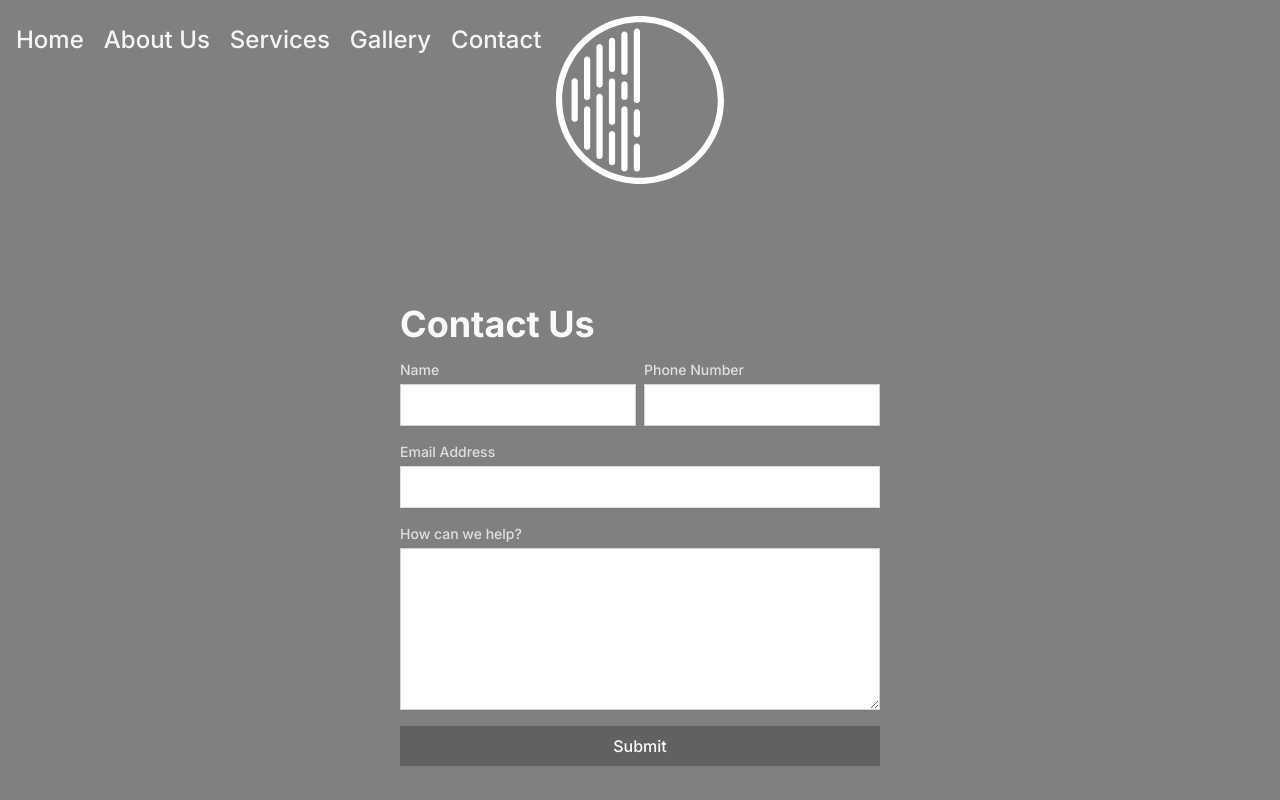
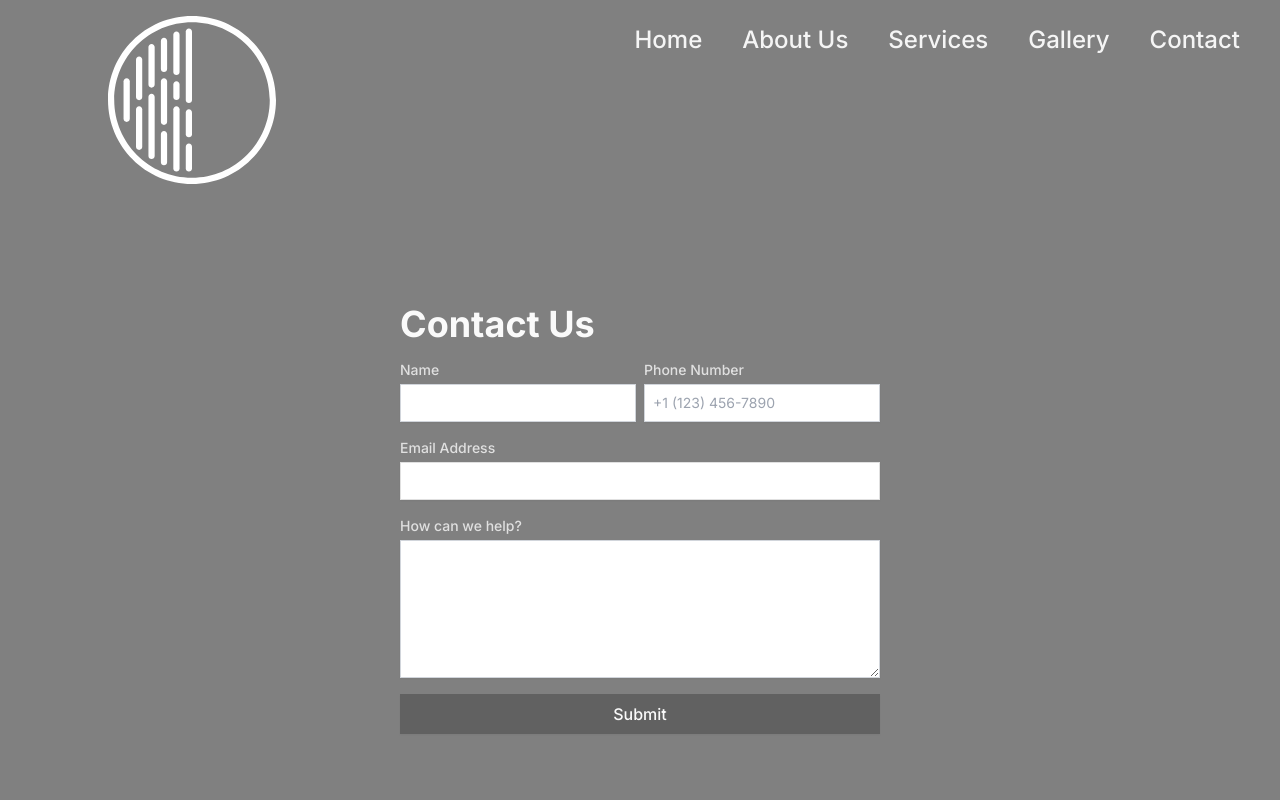
Before and after one commit to aaronfllr-freelance/carolina-spa-movers, a Next.js app: page /contact in a window 1280 px wide. Shown: the top 800 px of the page. Built offline with nearby package versions, Linux system fonts and the light colour scheme.

Commit message:
Update Tailwind config and form inputs

```diff
--- a/public/forms/__forms.html
+++ b/public/forms/__forms.html
@@ -2,9 +2,10 @@
     <head></head>
     <body>
         <form name="contact" data-netlify="true" hidden>
-            <input type="hidden" name="form-name" value="feedback" />
+            <input type="hidden" name="form-name" value="contact" />
             <input name="name" type="text" />
-            <input name="email" type="text" />
+            <imput name="phone" type="tel" />
+            <input name="email" type="email" />
             <input name="message" type="text" />
         </form>
     </body>
--- a/src/components/Contact/ContactForm.tsx
+++ b/src/components/Contact/ContactForm.tsx
@@ -1,5 +1,6 @@
 "use client"
-import React, { useState } from 'react';
+import usePhoneNumberFormatter from '@/hooks/telFormatter';
+import React, { useState, useEffect } from 'react';
 
 const ContactForm: React.FC = () => {
     const [formData, setFormData] = useState({
@@ -9,30 +10,37 @@ const ContactForm: React.FC = () => {
         message: ''
     });
 
+    const { value: formattedPhone, onChange: handlePhoneChange } = usePhoneNumberFormatter(formData.phone);
+
     const handleChange = (e: React.ChangeEvent<HTMLInputElement | HTMLTextAreaElement>) => {
         const { name, value } = e.target;
-        setFormData({
-            ...formData,
-            [name]: value
-        });
+        if (name === 'phone') {
+            if (e.target instanceof HTMLInputElement) {
+                handlePhoneChange(e as React.ChangeEvent<HTMLInputElement>);
+            }
+            setFormData({
+                ...formData,
+                [name]: value.replace(/[^\d]/g, '') // Save unformatted phone number
+            });
+        } else {
+            setFormData({
+                ...formData,
+                [name]: value
+            });
+        }
     };
 
-    // const handleSubmit = (e: React.FormEvent) => {
-    //     e.preventDefault();
-    //     console.log('Form Data:', formData);
-    //     // Add form submission logic here
-    // };
-
-    const handleSubmit = async (event: any) => {
+    const handleSubmit = async (event: React.FormEvent) => {
         event.preventDefault();
-        const formData = new FormData(event.target) as any;
+        const formData = new FormData(event.target as HTMLFormElement);
+        // const submissionData = { ...formData, phone: formattedPhone };
         await fetch('/forms/__forms.html', {
             method: 'POST',
             headers: {'Content-Type': 'application/x-www-form-urlencoded'},
-            body: new URLSearchParams(formData).toString()
+            body: new URLSearchParams(formData as any).toString()
         });
     }
-    // Success & error handling should come here
+
     return (
         <div className="max-w-lg mx-auto p-4">
             <h2 className="text-4xl text-primary-50 font-bold mb-4">Contact Us</h2>
@@ -59,9 +67,10 @@ const ContactForm: React.FC = () => {
                             </label>
                             <input
                                 type="tel"
+                                placeholder="+1 (123) 456-7890"
                                 name="phone"
                                 id="phone"
-                                value={formData.phone}
+                                value={formattedPhone}
                                 onChange={handleChange}
                                 className="mt-1 block w-full border border-gray-300 shadow-sm p-2 sm:text-sm"
                                 required
--- a/src/components/Logo/Logo.tsx
+++ b/src/components/Logo/Logo.tsx
@@ -14,7 +14,7 @@ export const Logo: FC<LogoProps> = ({ className, style }) => (
         width='200'
         height='100'
         priority
-        alt='Artisan Pastry by Valerie and Liz'
+        alt='Logo'
         className={cn`logo w-auto h-12 ${className}`}
         style={style}
     />
--- a/src/components/Navbar/Navbar.tsx
+++ b/src/components/Navbar/Navbar.tsx
@@ -1,25 +1,26 @@
-'use client';
+"use client";
 
-import Link from 'next/link';
-import { FC, ReactElement, ReactNode, useEffect, useState } from 'react';
+import Link from "next/link";
+import { FC, ReactElement, ReactNode, useEffect, useState } from "react";
 
-import { Button, ButtonProps } from '@/components/Button';
-import { Logo } from '@/components/Logo';
-import { cn } from '@/lib/utils';
+import { Button, ButtonProps } from "@/components/Button";
+import { Logo } from "@/components/Logo";
+import { cn } from "@/lib/utils";
 
-import './navbar.css';
+import "./navbar.css";
 
 const defaultLinks: NavLink[] = [
-    { label: 'Home', href: '/' },
-    { label: 'About Us', href: '/about' },
-    { label: 'Services', href: '/services' },
-    { label: 'Gallery', href: '/gallery' },
-    { label: 'Contact', href: '/contact' },
+  { label: "Home", href: "/" },
+  { label: "About Us", href: "/about" },
+  { label: "Services", href: "/services" },
+  { label: "Gallery", href: "/gallery" },
+  { label: "Contact", href: "/contact" },
 ];
 
-
-
-export type NavButton = Pick<ButtonProps, 'href' | 'onClick' | 'variant' | 'className'> & {
+export type NavButton = Pick<
+  ButtonProps,
+  "href" | "onClick" | "variant" | "className"
+> & {
   label: string;
 };
 
@@ -57,9 +58,9 @@ export const Navbar: FC<NavbarProps> = ({
       updateIsScrolled();
     };
 
-        enableScroll && window.addEventListener('scroll', handleScroll);
+    enableScroll && window.addEventListener("scroll", handleScroll);
     return () => {
-            window.removeEventListener('scroll', handleScroll);
+      window.removeEventListener("scroll", handleScroll);
     };
   }, [enableScroll]);
 
@@ -67,48 +68,43 @@ export const Navbar: FC<NavbarProps> = ({
   return (
     <header
       className={cn(
-                'navbar bg-primary-50 shadow-md',
-                isSolid ? 'solid' : 'transparent',
-                isScrolled ? 'scrolled' : 'not-scrolled',
-                isMenuOpen ? 'menu-open' : 'menu-closed',
-                enableScroll ? 'fixed' : 'relative',
+        "navbar bg-primary-50 shadow-md",
+        isSolid ? "solid" : "transparent",
+        isScrolled ? "scrolled" : "not-scrolled",
+        isMenuOpen ? "menu-open" : "menu-closed",
+        enableScroll ? "fixed" : "relative",
         className
       )}
     >
-            <div className='h-full container mx-auto px-4 py-6 flex justify-between items-center'>
-                <div className='flex items-center flex-grow'>
-                    <div className='links hidden lg:flex font-medium space-x-5'>
+      <div className="h-full container mx-auto px-4 py-6 flex justify-between items-center">
+        <Link
+          href="/"
+          className="absolute xlg:mx-48 lg:left-48 left-1/2 -translate-x-1/2"
+        >
+          <Logo className="duration-500 transition-transform origin-top" />
+        </Link>
+        <div className="flex w-full mr-6 justify-end flex-grow">
+          <div className="links hidden lg:flex font-medium space-x-10">
             {links.map(({ label, href }) => (
-                            <Link className='text-2xl' href={href} key={label}>
+              <Link className="text-2xl" href={href} key={label}>
                 {label}
               </Link>
             ))}
           </div>
         </div>
-                <Link href='/' className='absolute left-1/2 -translate-x-1/2'>
-                    <Logo className='duration-500 transition-transform origin-top' />
-                </Link>
-                <div className='flex items-center flex-grow justify-end'>
-                    <div className='hidden lg:flex space-x-4'>
-                        {/* <AuthButtons /> */}
-                        {children}
-                        {/* {buttons.map(({ label, ...buttonProps }) => (
-                            <Button {...buttonProps} key={label}>
-                                {label}
-                            </Button>
-                        ))} */}
-                    </div>
-                    <div className='lg:hidden flex'>
+
+        <div className="flex items-center flex-grow justify-end">
+          <div className="lg:hidden flex">
             <button
               onClick={() => setIsMenuOpen((open) => !open)}
               aria-label={
-                                isMenuOpen ? 'Close Navigation Menu' : 'Open Navigation Menu'
+                isMenuOpen ? "Close Navigation Menu" : "Open Navigation Menu"
               }
             >
-                            <div className={cn('hamburger', { open: isMenuOpen })}>
-                                <span className='bar'></span>
-                                <span className='bar'></span>
-                                <span className='bar'></span>
+              <div className={cn("hamburger", { open: isMenuOpen })}>
+                <span className="bar"></span>
+                <span className="bar"></span>
+                <span className="bar"></span>
               </div>
             </button>
           </div>
@@ -117,17 +113,17 @@ export const Navbar: FC<NavbarProps> = ({
 
       <div
         className={cn(
-                    'menu-overlay -z-10 lg:hidden fixed inset-0 bg-primary-50 bg-opacity-90 flex transition-[opacity,transform] duration-500 ease-in-out overflow-hidden opacity-0 -translate-y-full'
+          "menu-overlay -z-10 lg:hidden fixed inset-0 bg-primary-50 bg-opacity-90 flex transition-[opacity,transform] duration-500 ease-in-out overflow-hidden opacity-0 -translate-y-full"
         )}
         style={{
-                    transform: isMenuOpen ? 'translateY(0)' : 'translateY(-100%)',
+          transform: isMenuOpen ? "translateY(0)" : "translateY(-100%)",
           opacity: isMenuOpen ? 1 : 0,
         }}
         aria-hidden={!isMenuOpen}
       >
-                <div className='container mx-auto mt-16 px-4 pt-4 overflow-y-auto'>
-                    <nav className='space-y-4'>
-                        <div className='links flex flex-col items-end gap-4 space'>
+        <div className="container mx-auto mt-16 px-4 pt-4 overflow-y-auto">
+          <nav className="space-y-4">
+            <div className="links flex flex-col items-end gap-4 space">
               {children}
               {/* {buttons.map(({ label, ...buttonProps }) => (
                                 <Button
@@ -144,7 +140,7 @@ export const Navbar: FC<NavbarProps> = ({
                   href={href}
                   key={label}
                   onClick={() => setIsMenuOpen(false)}
-                                    variant='text'
+                  variant="text"
                   tabIndex={isMenuOpen ? 0 : -1}
                 >
                   {label}
--- /dev/null
+++ b/src/hooks/telFormatter.ts
@@ -0,0 +1,39 @@
+import { useState } from 'react';
+
+const formatPhoneNumber = (value: string): string => {
+  if (!value) return value;
+
+  const phoneNumber = value.replace(/[^\d]/g, '');
+
+  const phoneNumberLength = phoneNumber.length;
+  if (phoneNumberLength < 4) return `(${phoneNumber}`;
+  if (phoneNumberLength < 7) return `(${phoneNumber.slice(0, 3)}) ${phoneNumber.slice(3, phoneNumberLength)}`;
+  return `(${phoneNumber.slice(0, 3)}) ${phoneNumber.slice(3, 6)}-${phoneNumber.slice(6, 10)}`;
+};
+// const formatPhoneNumber = (value: string): string => {
+//   if (!value) return value;
+
+//   const phoneNumber = value.replace(/[^\d]/g, '');
+
+//   const phoneNumberLength = phoneNumber.length;
+//   if (phoneNumberLength < 4) return `+1 (${phoneNumber}`;
+//   if (phoneNumberLength < 7) return `+1 (${phoneNumber.slice(0, 3)}) ${phoneNumber.slice(3)}`;
+//   return `+1 (${phoneNumber.slice(0, 3)}) ${phoneNumber.slice(3, 6)}-${phoneNumber.slice(6, 10)}`;
+// };
+
+const usePhoneNumberFormatter = (initialValue: string = '') => {
+  const [value, setValue] = useState(formatPhoneNumber(initialValue));
+
+  const handleChange = (event: React.ChangeEvent<HTMLInputElement>) => {
+    const rawValue = event.target.value.replace(/[^\d]/g, '');
+    const formattedValue = formatPhoneNumber(rawValue);
+    setValue(formattedValue);
+  };
+
+  return {
+    value,
+    onChange: handleChange,
+  };
+};
+
+export default usePhoneNumberFormatter;
--- a/tailwind.config.ts
+++ b/tailwind.config.ts
@@ -3,9 +3,6 @@ import type { Config } from 'tailwindcss';
 export default {
     content: ['./src/**/*.{js,ts,jsx,tsx,mdx}'],
     theme: {
-            screens: {
-                'lg': '1280px',
-            },
         extend: {
             // https://uicolors.app/create
             colors: {
```
Lines whose indentation alone changed are shown as unchanged.
